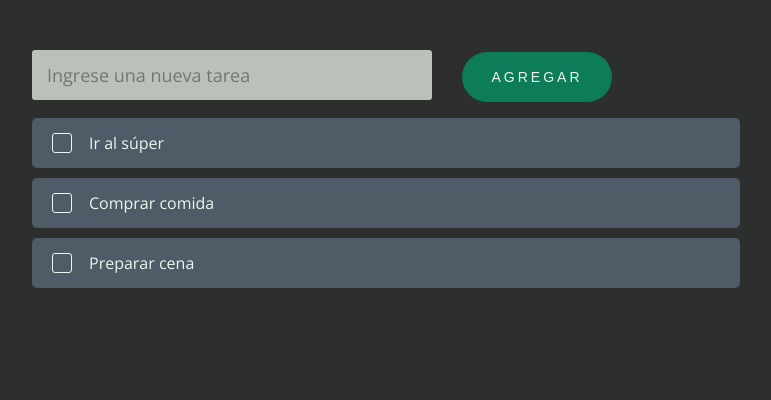
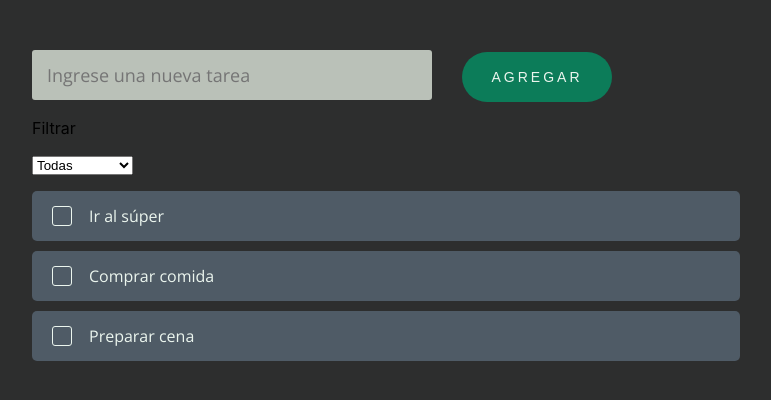
Before and after one commit to Ada-Online-2da-Gen/Todo-App, a React (Create React App) app: page / in a window 1280 px wide. Shown: the top 400 px of the page, without its empty margins (18-789 px from the left). Built offline with nearby package versions, Linux system fonts and the light colour scheme.

Commit message:
Subo funcionalidad de filtrado por estado de ToDo

```diff
--- a/src/components/App.js
+++ b/src/components/App.js
@@ -5,8 +5,12 @@ import Container from 'components/Container/Container'
 import Input from 'components/Input/Input'
 import TodoList from 'components/TodoList/TodoList'
 import Todo from 'components/Todo/Todo'
+import Text from 'components/Text/Text'
 import Button from 'components/Button/Button'
 import Modal from 'components/Modal/Modal'
+import Select from 'components/Select/Select'
+import Option from 'components/Option/Option'
+
 import styles from 'components/app.module.scss'
 
 import todosList from 'data'
@@ -16,6 +20,8 @@ const App = () => {
   const [input, setInput] = useState('')
   const [isModalShown, setIsModalShown] = useState(false)
   const [todoModal, setTodoModal] = useState({})
+
+  const [copiaTodos, setCopiaTodos] = useState(todos)
 
   const addTodo = () => {
     setTodos([...todos, { id: shortId.generate(), title: input, status: 'pending' }])
@@ -42,6 +48,7 @@ const App = () => {
   const handleStatusChange = (status, id) => {
     const updatedTodos = todos.map((todo) => (todo.id === id ? { ...todo, status } : todo))
     setTodos(updatedTodos)
+    setCopiaTodos(updatedTodos)
   }
 
   const handleDeleteTodo = (id) => {
@@ -57,6 +64,14 @@ const App = () => {
 
   const handleCloseModal = () => setIsModalShown(false)
 
+  const handleSelectFilterChange = (event) => {
+    if (event.target.value !== 'all') {
+      setTodos([...copiaTodos].filter((todo) => todo.status === event.target.value))
+    } else if (event.target.value === 'all') {
+      setTodos([...copiaTodos])
+    }
+  }
+
   return (
     <Container className={styles['main-container']}>
       <Container>
@@ -70,6 +85,20 @@ const App = () => {
         <Button className={styles['save-btn']} onClick={handleClick}>
           AGREGAR
         </Button>
+      </Container>
+      <Container>
+        <Text>Filtrar</Text>
+        <Select onChange={handleSelectFilterChange}>
+          <Option id="all" value="all">
+            Todas
+          </Option>
+          <Option id="completed" value="completed">
+            Completadas
+          </Option>
+          <Option id="pending" value="pending">
+            Pendientes
+          </Option>
+        </Select>
       </Container>
       <TodoList>
         {todos.map((todo) => (
--- /dev/null
+++ b/src/components/Option/Option.js
@@ -0,0 +1,7 @@
+import React from 'react'
+
+const Option = ({ children, ...props }) => {
+  return <option {...props}>{children}</option>
+}
+
+export default Option
--- /dev/null
+++ b/src/components/Select/Select.js
@@ -0,0 +1,7 @@
+import React from 'react'
+
+const Select = ({ children, ...props }) => {
+  return <select {...props}>{children}</select>
+}
+
+export default Select
```
